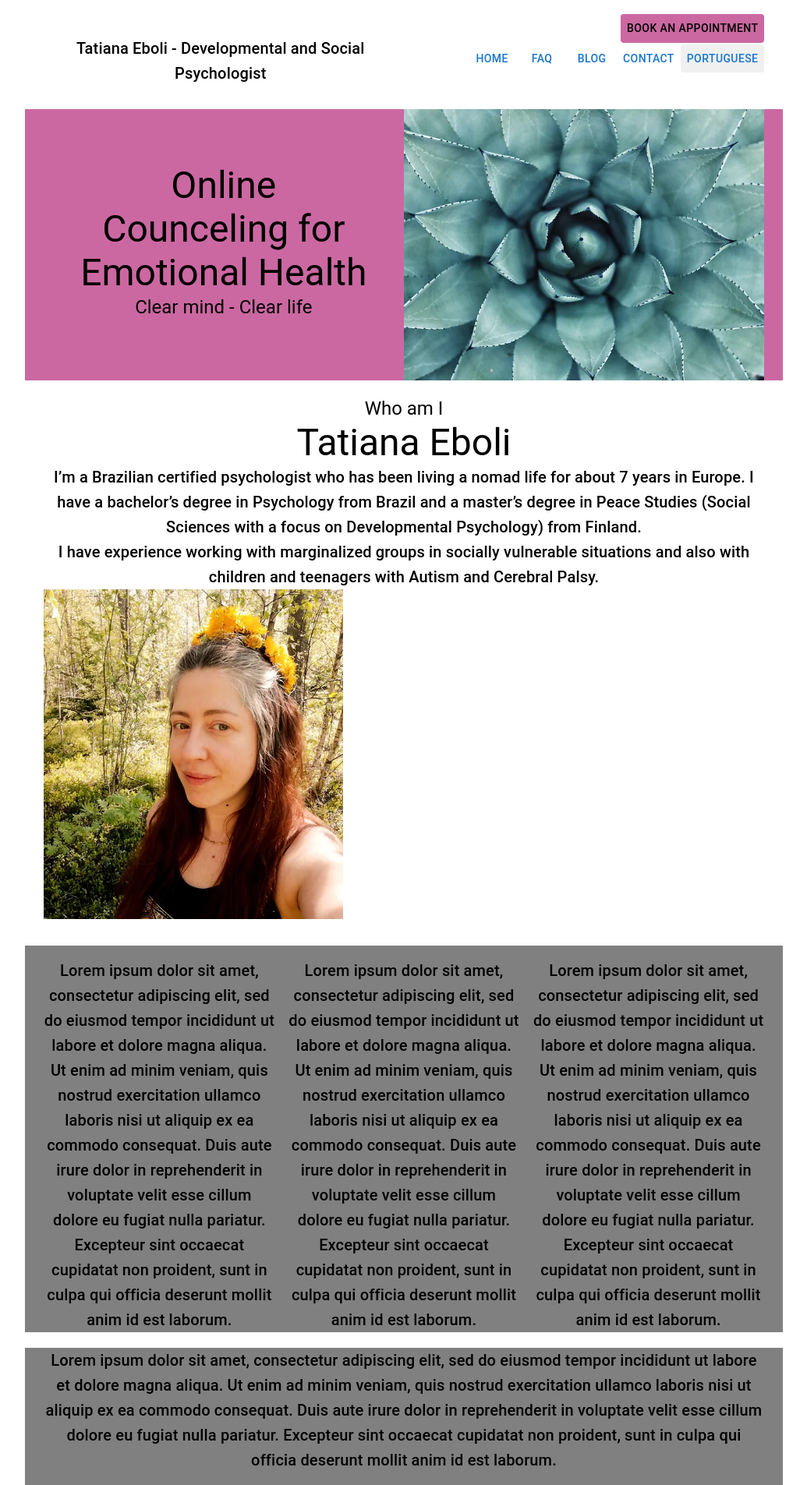
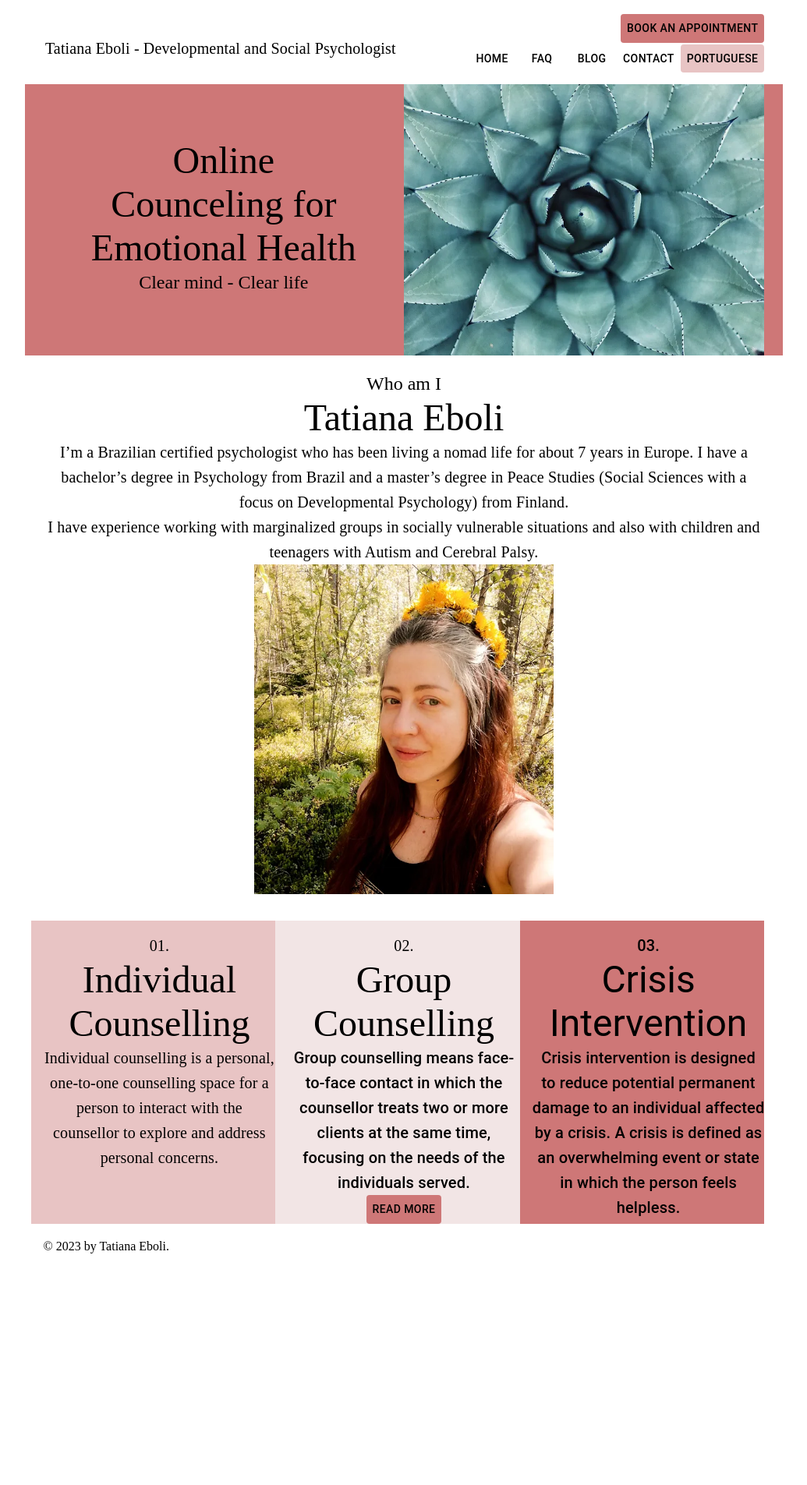
Before and after one commit to dpera005xamk/tatsinsivutdev, a React (Create React App) app: page /#/ in a window 1280 px wide. Shown: the top 1905 px of the page at 78% size, without its empty margins (122-1157 px from the left). After the commit the page ends 1628 px from the top, so only its background shows below. Built offline with nearby package versions, Linux system fonts and the light colour scheme.

Commit message:
updt291122

```diff
--- a/src/App.js
+++ b/src/App.js
@@ -4,7 +4,6 @@ import About from './components/About';
 import Contact from './components/Contact';
 import Services from './components/Services';
 import Blog from './components/Blog';
-
 
 function App() {
   return (
--- a/src/colours/colours.js
+++ b/src/colours/colours.js
@@ -1,2 +1,5 @@
 
-export const purple = "rgb(203,104,162)";
+//export const purple = "rgb(203,104,162)";
+export const purple = "#CE7777";
+export const lightPurple = "#E8C4C4";
+export const lighterPurple = "#F2E5E5";
--- a/src/components/Description.js
+++ b/src/components/Description.js
@@ -12,31 +12,32 @@ function Description({lang}) {
       sx = {{
         marginBottom: "20px",
         width: "80%",
-        textAlign: "center"
+        textAlign: "center",
+        fontFamily: "Forum"
       }}
       >
 
-      <Typography variant= "h5">
+      <Typography variant= "h5" sx= {{fontFamily: "Forum"}}>
             {mainTexts.mainOne[lang]}
           </Typography>
 
-          <Typography variant= "h3">
+          <Typography variant= "h3" sx= {{fontFamily: "Forum"}}>
             {mainTexts.mainTwo[lang]}
           </Typography>
 
-          <Typography variant= "h6">
+          <Typography variant= "h6" sx= {{fontFamily: "Forum"}}>
             {mainTexts.mainThree[lang]}
           </Typography>
 
-          <Typography variant= "h6">
+          <Typography variant= "h6" sx= {{fontFamily: "Forum"}}>
             {mainTexts.mainFour[lang]}
           </Typography>
 
-          <Box  maxWidth = "30vw">
+          <Box  maxWidth = "30vw" marginLeft= "auto" marginRight= "auto">
             <ImageListItem>
               <img
                 src={ownImage}
-                alt={'image of Tatiana'}
+                alt='Tatiana'
               />
             </ImageListItem>
           </Box>
--- a/src/components/Footer.js
+++ b/src/components/Footer.js
@@ -1,5 +1,5 @@
 
-import { Container, Typography, Button, Grid } from '@mui/material';
+import { Container, Typography } from '@mui/material';
 
 
 
@@ -10,17 +10,16 @@ function Footer({lang}) {
     <Container
       maxWidth = "100vw"
       style = {{
-        background: "gray",
         marginBottom: "20px",
-        width: "80%"
+        width: "80%",
+        fontFamily: "Forum"
       }}
       >
 
-      <Typography variant= "h6" style= {{textAlign: "center"}}>
-      Lorem ipsum dolor sit amet, consectetur adipiscing elit, sed do eiusmod tempor incididunt ut labore et dolore magna aliqua. Ut enim ad minim veniam, quis nostrud exercitation ullamco laboris nisi ut aliquip ex ea commodo consequat. Duis aute irure dolor in reprehenderit in voluptate velit esse cillum dolore eu fugiat nulla pariatur. Excepteur sint occaecat cupidatat non proident, sunt in culpa qui officia deserunt mollit anim id est laborum.
+      <Typography variant= "h7" sx= {{textAlign: "center"}}>
+        © 2023 by Tatiana Eboli.
       </Typography>
 
-      <p style= {{textAlign: "center"}}>tähän kuva</p>
 
     </Container>
     );
--- a/src/components/Header.js
+++ b/src/components/Header.js
@@ -1,9 +1,7 @@
 
 import { Container, Typography, Button, Grid } from '@mui/material';
 import { buttonTexts } from '../texts/texts.js'
-import { purple } from '../colours/colours.js';
-
-const inLine = {display: "inline-block"}
+import { purple, lightPurple } from '../colours/colours.js';
 
 function Header({lang, setLang}) {
 
@@ -31,18 +29,19 @@ function Header({lang, setLang}) {
 
     <Grid container spacing={2} columns={16} textAlign= "center">
 
-        <Grid item xs={8}>
+      <Grid item xs={16} sm={8}>
         <Typography
           variant= "h6"
           sx = {{
             margin: "auto",
-              padding: "30px 0"
+            padding: "30px 0",
+            fontFamily: "Forum"
           }}>
           Tatiana Eboli - Developmental and Social Psychologist
         </Typography>
       </Grid>
 
-        <Grid item xs={8} sx= {{textAlign: "right"}}>
+      <Grid item xs={16} sm= {8} sx= {{textAlign: "right"}}>
         <Button
           sx= {{
             background: purple,
@@ -57,22 +56,31 @@ function Header({lang, setLang}) {
         </Button>
 
         <Button
-            sx= {{float: "right bottom",
-            marginTop: "2px"}}
+          sx= {{
+            float: "right bottom",
+            marginTop: "2px",
+            color: "black"
+          }}
         >
           {buttonTexts.menuButton1[lang]}
         </Button>
 
         <Button
-            sx= {{float: "right bottom",
-            marginTop: "2px"}}
+          sx= {{
+            float: "right bottom",
+            marginTop: "2px",
+            color: "black"
+          }}
         >
           {buttonTexts.menuButton2[lang]}
         </Button>
 
         <Button
-            sx= {{float: "right bottom",
-            marginTop: "2px"}}
+          sx= {{
+            float: "right bottom",
+            marginTop: "2px",
+            color: "black"
+          }}
         >
           {buttonTexts.menuButton3[lang]}
         </Button>
@@ -80,7 +88,8 @@ function Header({lang, setLang}) {
         <Button
           sx= {{
             float: "right bottom",
-              marginTop: "2px"
+            marginTop: "2px",
+            color: "black"
           }}
         >
           {buttonTexts.menuButton4[lang]}
@@ -89,13 +98,14 @@ function Header({lang, setLang}) {
         <Button
           sx= {{
             float: "right bottom",
-              background: "rgb(240,240,240)",
-              marginTop: "2px"
-
+            background: lightPurple,
+            marginTop: "2px",
+            color: "black"
           }}
           onClick= {switchLanguage}
         >
-            {(lang === 'en')?
+          {
+          (lang === 'en')?
             'portuguese':
             'english'
           }
--- a/src/components/Home.js
+++ b/src/components/Home.js
@@ -1,13 +1,27 @@
-import { useState } from 'react';
+import { useState, useEffect } from 'react';
 import { Container } from '@mui/material';
-import Header from './Header'
-import PageTitle from './PageTitle'
-import MainPage from './MainPage'
-import Footer from './Footer'
-import Description from './Description'
+import Header from './Header';
+import PageTitle from './PageTitle';
+import MainPage from './MainPage';
+import Footer from './Footer';
+import Description from './Description';
 
 function Home() {
   const [lang, setLang] = useState('en'); // en or pt (english, portugese)
+  const [matches, setMatches] = useState(false); // if screen width is min 700px, this is true
+
+  useEffect(() => {
+      // from https://upmostly.com/tutorials/how-to-use-media-queries-in-react
+      const query = `(min-width: 700px)`;
+      const media = window.matchMedia(query);
+      if (media.matches !== matches) {
+          setMatches(media.matches);
+      }
+      const listener = () => setMatches(media.matches);
+      window.addEventListener('resize', listener);
+      return () => window.removeEventListener('resize', listener);
+
+  }, []);
 
   return(
     <Container
@@ -17,17 +31,24 @@ function Home() {
 
       <Header
         lang= {lang}
+        matches= {matches}
         setLang = {setLang}
       />
 
       <PageTitle
-        lang= {lang}/>
+        lang= {lang}
+        matches= {matches}
+      />
 
       <Description
-        lang= {lang}/>
+        lang= {lang}
+        matches= {matches}
+      />
 
       <MainPage
-        lang= {lang}/>
+        lang= {lang}
+        matches= {matches}
+      />
 
       <Footer
         lang= {lang}/>
--- a/src/components/MainPage.js
+++ b/src/components/MainPage.js
@@ -1,18 +1,16 @@
 
 import { Container, Typography, Button, Grid } from '@mui/material';
-
-import { mainTexts } from '../texts/texts.js';
+import { purple, lightPurple, lighterPurple } from '../colours/colours.js';
+import { tripleTexts } from '../texts/texts.js';
 
 
 
 function MainPage({lang}) {
 
-
   return(
     <Container
       maxWidth = "100vw"
-      style = {{
-        background: "gray",
+      sx = {{
         marginBottom: "20px",
         marginTop: "50px",
         width: "80%",
@@ -21,24 +19,41 @@ function MainPage({lang}) {
       >
       <Grid container justifyContent="center" spacing={2} columns={12}>
 
-        <Grid item xs={4}>
-          <Typography variant= "h6">
-          Lorem ipsum dolor sit amet, consectetur adipiscing elit, sed do eiusmod tempor incididunt ut labore et dolore magna aliqua. Ut enim ad minim veniam, quis nostrud exercitation ullamco laboris nisi ut aliquip ex ea commodo consequat. Duis aute irure dolor in reprehenderit in voluptate velit esse cillum dolore eu fugiat nulla pariatur. Excepteur sint occaecat cupidatat non proident, sunt in culpa qui officia deserunt mollit anim id est laborum.
+        <Grid item xs={4} sx= {{background: lightPurple}}>
+          <Typography variant= "h6" sx= {{fontFamily: "Forum"}}>
+            01.
+          </Typography>
+          <Typography variant= "h3" sx= {{fontFamily: "Forum"}}>
+            {tripleTexts.titleOne[lang]}
+          </Typography>
+          <Typography variant= "h6" sx= {{fontFamily: "Forum"}}>
+            {tripleTexts.descOne[lang]}
           </Typography>
         </Grid>
 
-        <Grid item xs={4}>
+        <Grid item xs={4} sx= {{background: lighterPurple}}>
+          <Typography variant= "h6" sx= {{fontFamily: "Forum"}}>
+            02.
+          </Typography>
+          <Typography variant= "h3" sx= {{fontFamily: "Forum"}}>
+            {tripleTexts.titleTwo[lang]}
+          </Typography>
           <Typography variant= "h6">
-          Lorem ipsum dolor sit amet, consectetur adipiscing elit, sed do eiusmod tempor incididunt ut labore et dolore magna aliqua. Ut enim ad minim veniam, quis nostrud exercitation ullamco laboris nisi ut aliquip ex ea commodo consequat. Duis aute irure dolor in reprehenderit in voluptate velit esse cillum dolore eu fugiat nulla pariatur. Excepteur sint occaecat cupidatat non proident, sunt in culpa qui officia deserunt mollit anim id est laborum.
-
-            </Typography>
+            {tripleTexts.descTwo[lang]}
+          </Typography>
+          <Button sx= {{color: "black", background: purple}}>{tripleTexts.button[lang]}</Button>
         </Grid>
 
-        <Grid item xs={4}>
+        <Grid item xs={4} sx= {{background: purple}}>
           <Typography variant= "h6">
-          Lorem ipsum dolor sit amet, consectetur adipiscing elit, sed do eiusmod tempor incididunt ut labore et dolore magna aliqua. Ut enim ad minim veniam, quis nostrud exercitation ullamco laboris nisi ut aliquip ex ea commodo consequat. Duis aute irure dolor in reprehenderit in voluptate velit esse cillum dolore eu fugiat nulla pariatur. Excepteur sint occaecat cupidatat non proident, sunt in culpa qui officia deserunt mollit anim id est laborum.
-
-            </Typography>
+            03.
+          </Typography>
+          <Typography variant= "h3">
+            {tripleTexts.titleThree[lang]}
+          </Typography>
+          <Typography variant= "h6">
+            {tripleTexts.descThree[lang]}
+          </Typography>
         </Grid>
       </Grid>
 
--- a/src/components/PageTitle.js
+++ b/src/components/PageTitle.js
@@ -1,11 +1,10 @@
 
-import { Container, Typography, Grid, ImageList, ImageListItem, Box } from '@mui/material';
+import { Container, Typography, Grid, ImageListItem, Box } from '@mui/material';
 import flower from '../img/isokukka.webp';
 import { titleTexts } from '../texts/texts.js';
 import { purple } from '../colours/colours.js';
 
 function PageTitle({lang}) {
-
 
   return(
     <Container
@@ -13,26 +12,27 @@ function PageTitle({lang}) {
       sx = {{
         background: purple,
         marginBottom: "20px",
-        width: "80%"
+        width: "80%",
+        fontFamily: "Forum"
       }}
       >
       <Grid container spacing={0} columns={16} textAlign= "center" sx= {{display: 'flex', alignItems: 'center'}}>
 
         <Grid item xs={8} sx= {{ background: purple}}>
 
-          <Typography variant= "h3">
+          <Typography variant= "h3" sx= {{fontFamily: "Forum"}}>
             {titleTexts.titleOne[lang]}
           </Typography>
 
-          <Typography variant= "h3">
+          <Typography variant= "h3" sx= {{fontFamily: "Forum"}}>
             {titleTexts.titleTwo[lang]}
           </Typography>
 
-          <Typography variant= "h3">
+          <Typography variant= "h3" sx= {{fontFamily: "Forum"}}>
             {titleTexts.titleThree[lang]}
           </Typography>
 
-          <Typography variant= "h5">
+          <Typography variant= "h5" sx= {{fontFamily: "Forum"}}>
             {titleTexts.smallTitle[lang]}
           </Typography>
 
--- /dev/null
+++ b/src/cssClasses/classes.js
@@ -0,0 +1,3 @@
+export const mainFont = {
+    fontFamily: "Forum"
+}
--- a/src/texts/texts.js
+++ b/src/texts/texts.js
@@ -16,7 +16,7 @@ export const titleTexts = {
     smallTitle: {en: 'Clear mind - Clear life', pt: 'Mente Saudável - Vida Saudável'}
 }
 
-// MainPage
+// Description
 export const mainTexts = {
     mainOne: {en: 'Who am I', pt: 'Aconselhamento'},
     mainTwo: {en: 'Tatiana Eboli', pt: 'Tatiana Eboli'},
@@ -27,3 +27,17 @@ export const mainTexts = {
         en: 'I have experience working with marginalized groups in socially vulnerable situations and also with children and teenagers with Autism and Cerebral Palsy.  ',
         pt: 'Tenho experiência com grupos marginalizados em situação de vulnerabilidade social, assim como com crianças e adolescentes com Autismo e Paralisia Cerebral.'}
 }
+
+// MainPage, the three descriptions
+export const tripleTexts = {
+    titleOne: {en: 'Individual Counselling', pt: 'Aconselhamento Individual'},
+    titleTwo: {en: 'Group Counselling', pt: 'Aconselhamento em Grupo'},
+    titleThree: {en: 'Crisis Intervention', pt: 'Intervenção em Casos de Crise'},
+    descOne: {en: 'Individual counselling is a personal, one-to-one counselling space for a person to interact with the counsellor to explore and address personal concerns.',
+              pt: 'O aconselhamento individual é um espaço de aconselhamento pessoal e individual onde a pessoa interage com o profissional para explorar e abordar as suas preocupações.'},
+    descTwo: {en: 'Group counselling means face-to-face contact in which the counsellor treats two or more clients at the same time, focusing on the needs of the individuals served.',
+              pt: 'No aconselhamento em grupo o profissional trata dois ou mais clientes ao mesmo tempo, tendo como foco as necessidades dos indivíduos atendidos.'},
+    descThree: {en: 'Crisis intervention is designed to reduce potential permanent damage to an individual affected by a crisis. A crisis is defined as an overwhelming event or state in which the person feels helpless. ',
+               pt: 'A intervenção em crise é projetada para reduzir possíveis danos permanentes a um indivíduo afetado por uma crise. Uma crise é definida como um evento ou estado avassalador no qual a pessoa se sente desamparada.'},
+    button: {en: 'Read More', pt: 'Saiba Mais'}
+}
```
Lines whose indentation alone changed are shown as unchanged.
